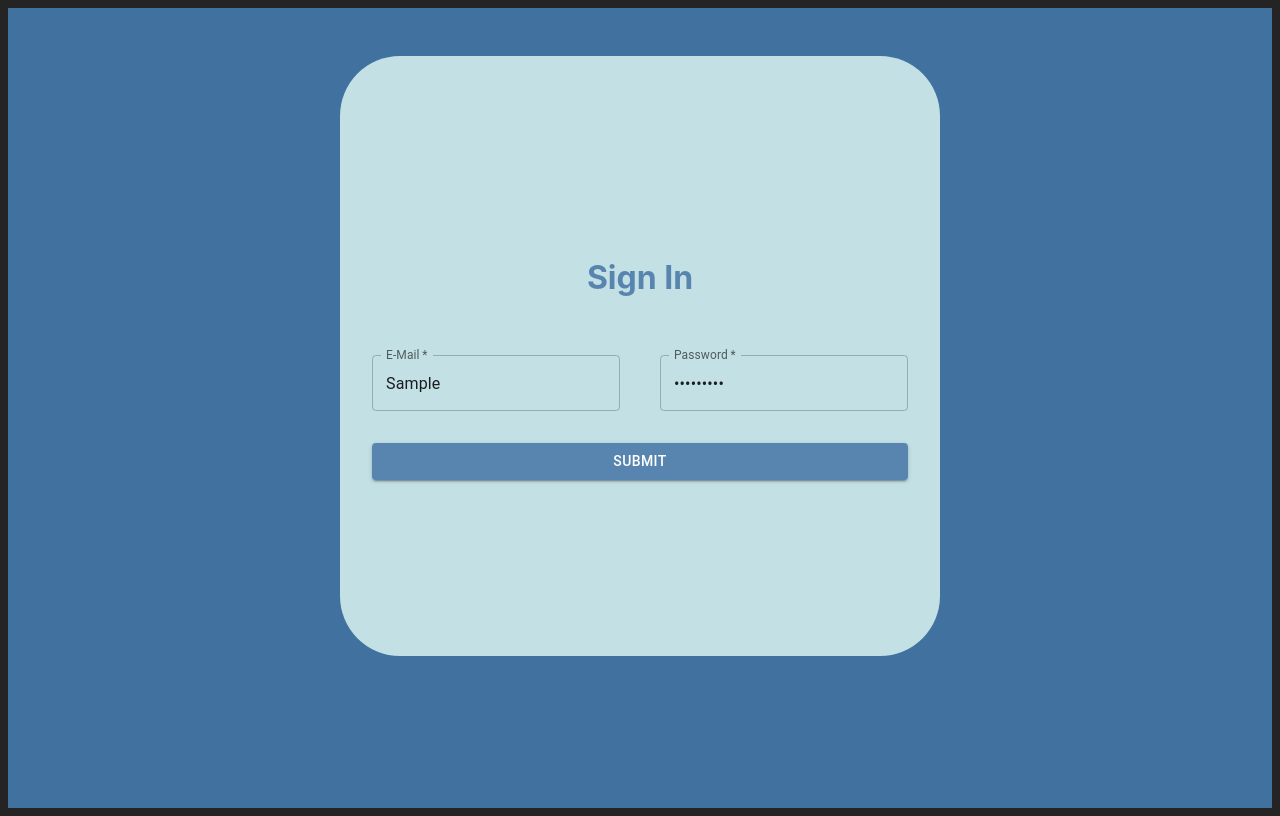
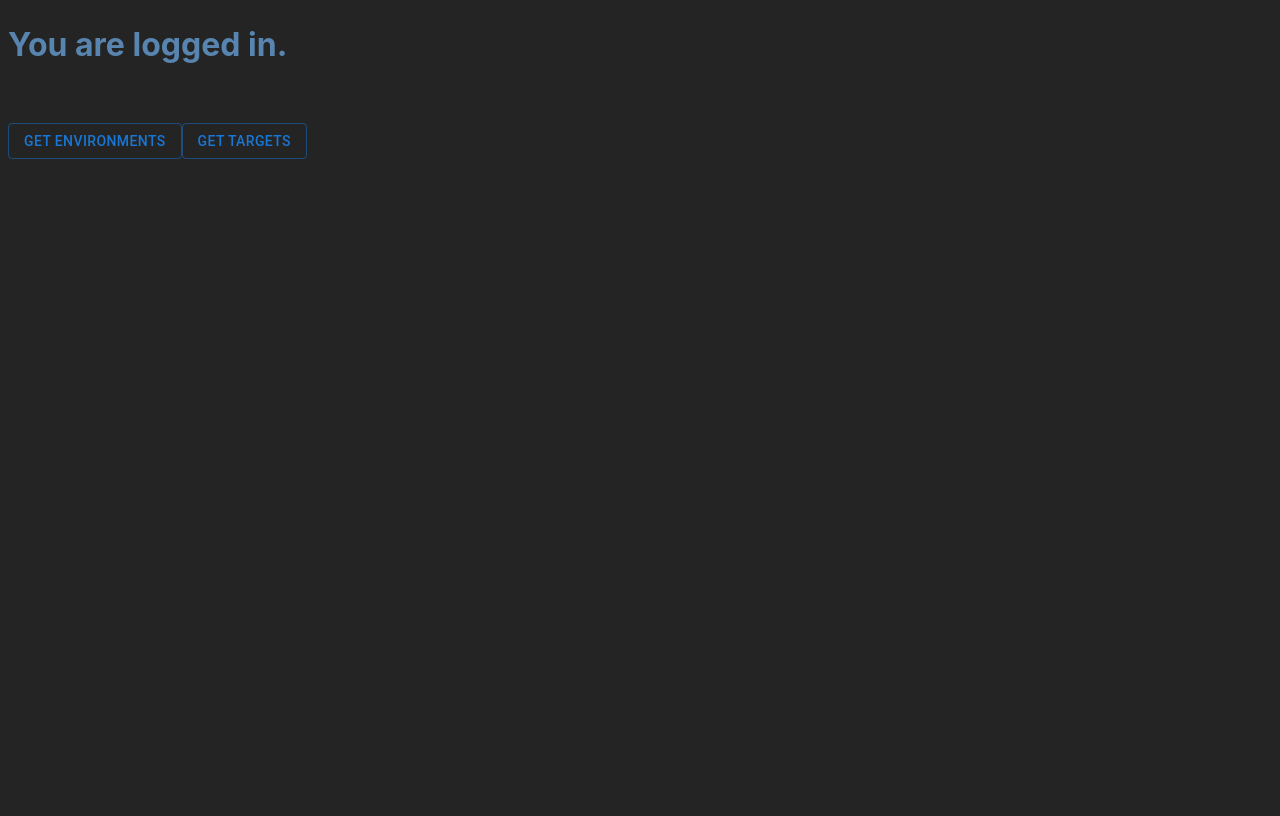
Before and after one commit to berkkosal/novankyra-task, a React (Vite) app: page / in a window 1280 px wide. Both pictures are taken after typing "Sample", "Sample123" into the empty fields and a click on the button "SUBMIT". Built offline with nearby package versions, Linux system fonts and the light colour scheme; no server answers.

Commit message:
Update UserLogin.jsx

```diff
--- a/src/components/UserLogin.jsx
+++ b/src/components/UserLogin.jsx
@@ -9,14 +9,19 @@ export default function UserLogin({ }) {
   const [isAuthenticated, setIsAuthenticated] = useState(false);
 
 
+
   const handleSubmit = async (e) => {
     e.preventDefault();
-    try {
-      const response = await NetworkManager.post("/token/", { email, password });
-      console.log('Access Token: ' + response.data.access);
-    } catch (error) {
-      console.log(`Error: ${error.message}`);
-    }
+    // try {
+    //   const response = await NetworkManager.post("/token/", { email, password });
+    //   console.log('Access Token: ' + response.data.access);
+    // } catch (error) {
+    //   console.log(`Error: ${error.message}`);
+    // }
+    console.log(email, password);
+    setEmail('');
+    setPassword('');
+    setIsAuthenticated(true);
 
   }
 
@@ -38,9 +43,24 @@ export default function UserLogin({ }) {
   }
 
   return (
+    <>
+      {isAuthenticated ? (
+        <>
+          <h1>You are logged in.</h1>
+          <Button sx={{ mt: '2rem' }}
+            onClick={handleEnvironmentsClick}
+            variant="outlined">
+            Get Environments
+          </Button>
 
-    !isAuthenticated ?
-
+          <Button
+            sx={{ mt: '2rem' }}
+            onClick={handleTargetsClick}
+            variant="outlined">
+            Get Targets
+          </Button>
+        </>
+      ) : (
         <Box display="flex" justifyContent="center" sx={{ minHeight: "100vh", bgcolor: "#41729F" }}>
           <Stack
             mt="3rem"
@@ -84,20 +104,7 @@ export default function UserLogin({ }) {
 
 
         </Box>
-
-      : <>
-        <Button sx={{ mt: '2rem' }}
-          onClick={handleEnvironmentsClick}
-          variant="outlined">
-          Get Environments
-        </Button>
-
-        <Button
-          sx={{ mt: '2rem' }}
-          onClick={handleTargetsClick}
-          variant="outlined">
-          Get Targets
-        </Button>
+      )}
     </>
   );
 }
```
Lines whose indentation alone changed are shown as unchanged.
